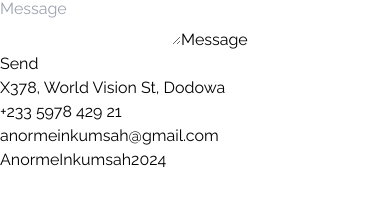
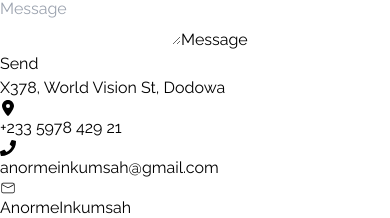
Before and after one commit to Anorme/zerofolio, a React (Vite) app: page / in a window 390 px wide. Shown: the part 2741-2959 px from the top of the page. Before the commit the page ends 2913 px from the top, so only its background shows below. Built offline with nearby package versions, Linux system fonts and the light colour scheme.

Commit message:
changed footer to render from an array

```diff
--- a/src/components/Footer.jsx
+++ b/src/components/Footer.jsx
@@ -2,13 +2,22 @@ import { CONTACT } from "../constants";
 
 const Footer = () => {
   return (
-    <div className="border-b border-neutral-900 lg:pt-20 ">
-    <div className="text-center tracking-tighter flex flex-col lg:flex-row place-content-center align-middle justify-between">
-      <p className="my-4 ">{CONTACT.address}</p>
-      <p className="my-4">{CONTACT.phoneNo}</p>
-      <p className="my-4 no-underline ">{CONTACT.email}</p>
-      <p className="my-4">AnormeInkumsah2024</p>
-    </div>
+    <div className="hidden border-b border-neutral-900 lg:pt-20 lg:flex justify-between">
+      {CONTACT.map((contact,i) => {
+        const {address, phoneNo, email, name, Icon} = contact;
+        return (
+          <div key={i} className="text-center tracking-tighter flex flex-col lg:flex-row place-content-center align-middle justify-between">
+            <p className="flex p-2 place-content-center items-center">
+              {address}
+              {phoneNo}
+              {email}
+              {name}
+              <Icon className="ml-2"/>
+            </p>
+        </div>
+        )
+      })}
+
 
   </div>
   )
--- a/src/constants/index.js
+++ b/src/constants/index.js
@@ -2,6 +2,10 @@ import project1 from "../assets/projects/project-1.png";
 import project2 from "../assets/projects/project-2.png";
 import project3 from "../assets/projects/project-3.jpg";
 import project4 from "../assets/projects/project-4.jpg";
+import { FaLocationDot } from "react-icons/fa6";
+import { FaPhone } from "react-icons/fa";
+import { FaCopyright } from "react-icons/fa";
+import { CiMail } from "react-icons/ci";
 
 export const HERO_CONTENT = `I am the fullstack developer you need.`;
 
@@ -32,8 +36,21 @@ export const PROJECTS = [
   }
 ];
 
-export const CONTACT = {
-  address: "X378, World Vision St, Dodowa",
-  phoneNo: "+233 5978 429 21 ",
-  email: "anormeinkumsah@gmail.com",
-};
+export const CONTACT = [
+  {
+    address: "X378, World Vision St, Dodowa",
+    Icon: FaLocationDot  ,
+  },
+  {
+    phoneNo: "+233 5978 429 21 ",
+    Icon: FaPhone,
+  },
+  {
+    email: "anormeinkumsah@gmail.com",
+    Icon: CiMail ,
+  },
+  {
+    name: "AnormeInkumsah",
+    Icon: FaCopyright,
+  }
+];
```
